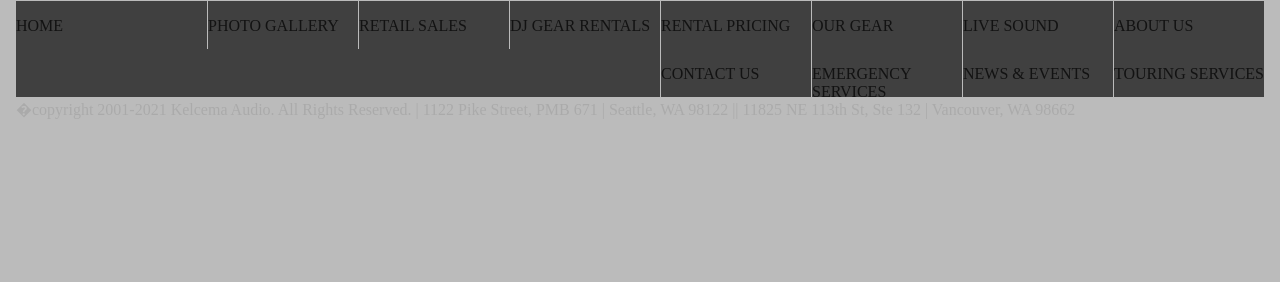
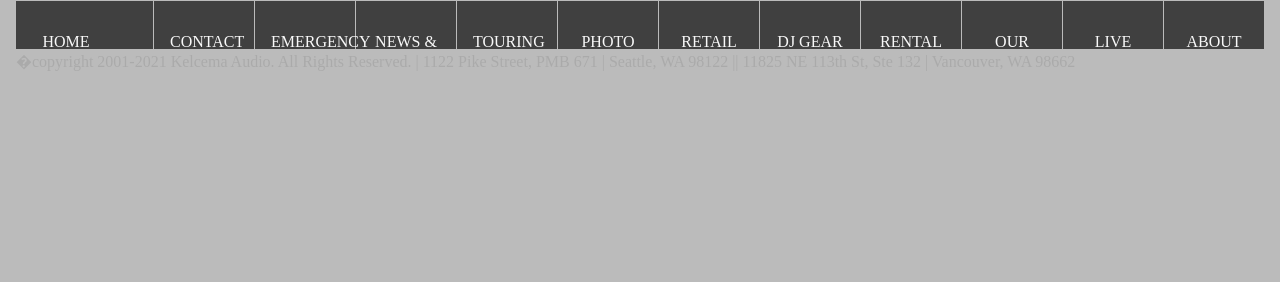
Before and after one commit to MrWolf-tech/BASIS_FALL_IS330, a PHP site: page /mainpage/index.php in a window 1280 px wide. Shown: the part 18-300 px from the top of the page. Run offline with PHP 8.4, Linux system fonts and the light colour scheme; some libraries are stand-ins or nearby versions.

Commit message:
Update universal.css

```diff
--- a/basisgroupwebsitefall2022/mainpage/universal.css
+++ b/basisgroupwebsitefall2022/mainpage/universal.css
@@ -60,18 +60,18 @@
 .nav-item {
     float: left;
     border-left: 1px solid #bbb;
-    width: 150px;
+    width: 100px;
     height: 3em;
     transition: 0.5s;
     cursor: pointer;
 }
 
 .nav-item:first-child {
-        Width: 150px;
+        Width: 100px;
         border-left: none;
     }
 
-.nav-item a {
+.nav-item p {
         display: block;
         color: white;
         text-align: center;
```
